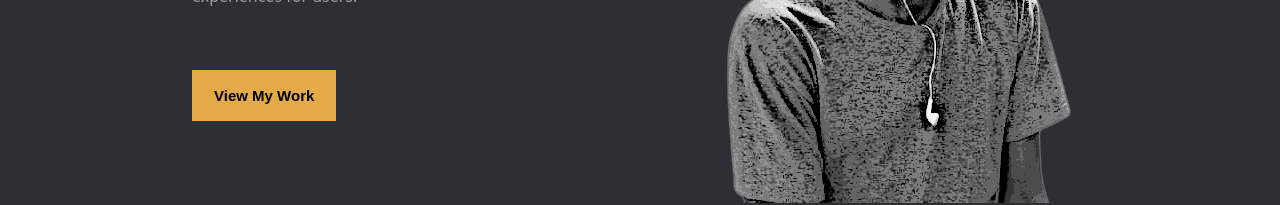
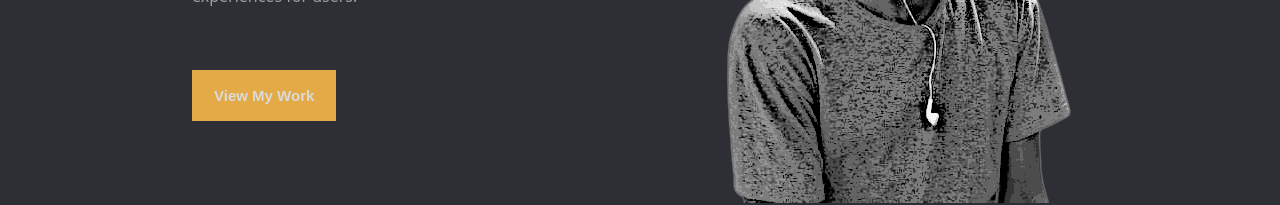
Before and after one commit to 1wes/Wes-Portfolio, a React (Create React App) app: page / in a window 1280 px wide. In both pictures the pointer is over the button "View My Work". Shown: the part 595-800 px from the top of the page. Built offline with nearby package versions, Linux system fonts and the light colour scheme; no server answers.

Commit message:
change color of cta button when hovered on

```diff
--- a/src/components/intro.css
+++ b/src/components/intro.css
@@ -72,7 +72,7 @@
 
 .socials{
     display: block;
-    position: absolute;
+    position: fixed;
     left: 0;
     margin: -100px 0 0 10px
 }
@@ -117,7 +117,7 @@
 
 .cta-btn button:hover{
     background-color: var(--accent-color);
-    color: black;
+    color: var(--untoned-main-color);
     cursor: pointer;
 }
 
```
